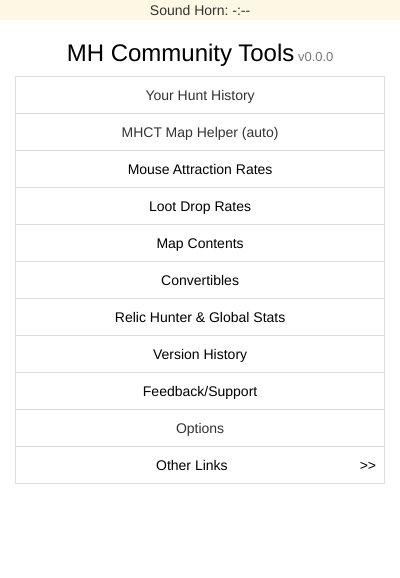
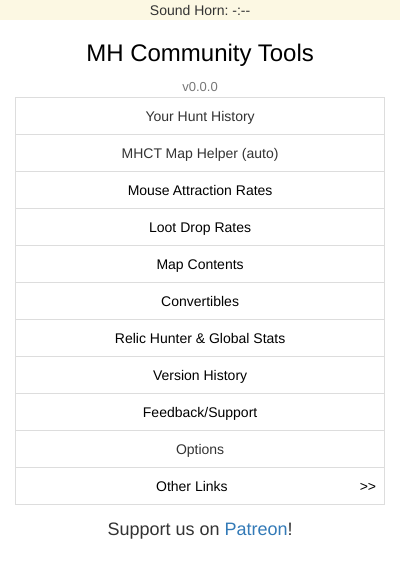
Before and after one commit to m-h-c-t/mh-helper-extension, a browser extension: page src/popup.html in a window 400 px wide. Drawn offline with Linux system fonts and the light colour scheme.

Commit message:
Releasing version 20.7.24 (#87)
- Added Patreon link to popup.html
- Updated tsitu's Auto-Loader code

```diff
--- a/src/popup.html
+++ b/src/popup.html
@@ -14,7 +14,8 @@
         Sound Horn: <span id="huntTimer">-:--</span>
     </div>
     <div class="container-fluid">
-        <h3><a href="https://www.agiletravels.com" target="_blank" class="popup-link-out">MH Community Tools<span id="version" class="text-muted" style="font-size:small;"></span></a></h3>
+        <h3><a href="https://www.agiletravels.com" target="_blank" class="popup-link-out">MH Community Tools</a></h3>
+        <span id="version" class="text-muted" style="font-size:small;"></span>
         <table class="table text-center table-responsive table-hover table-bordered">
         <tbody>
             <tr><td id="userhistory" class="popup-link">
@@ -52,6 +53,7 @@
             </td></tr>
         </tbody>
         </table>
+        <h4>Support us on <a href="https://www.patreon.com/mhct" target="_blank">Patreon</a>!</h4>
     </div>
     <div id="error_popup" class="alert alert-danger error_popup"></div>
 </body>
```
Also changed, not shown: src/manifest.json, 1 other file.
